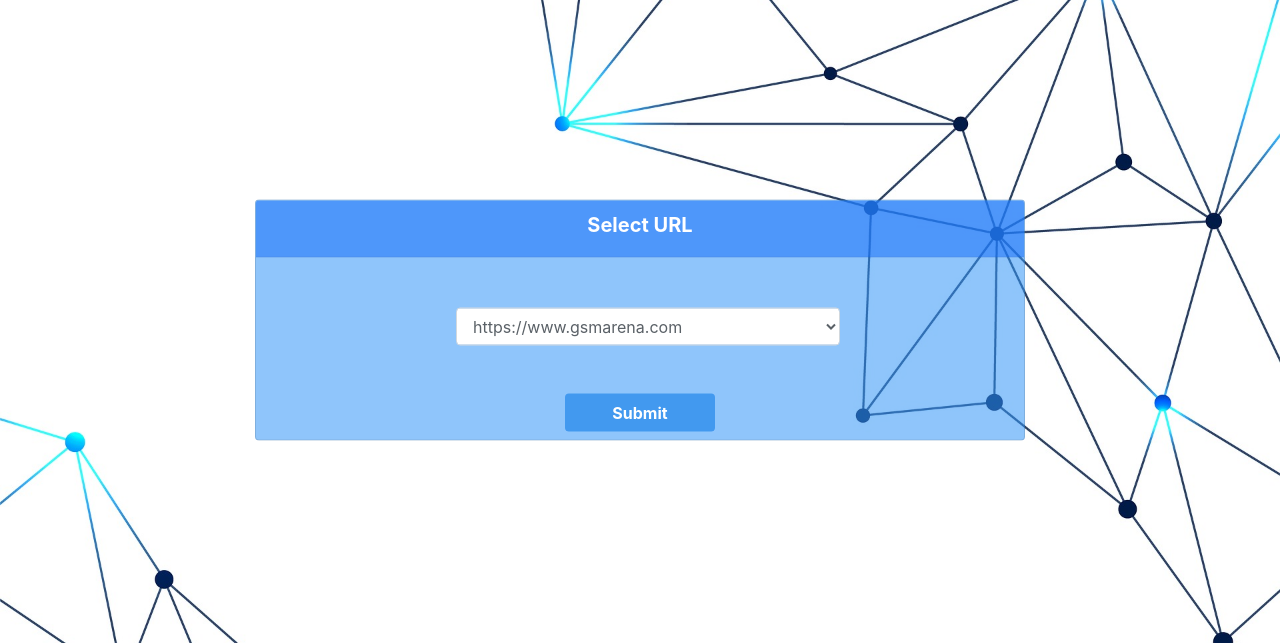
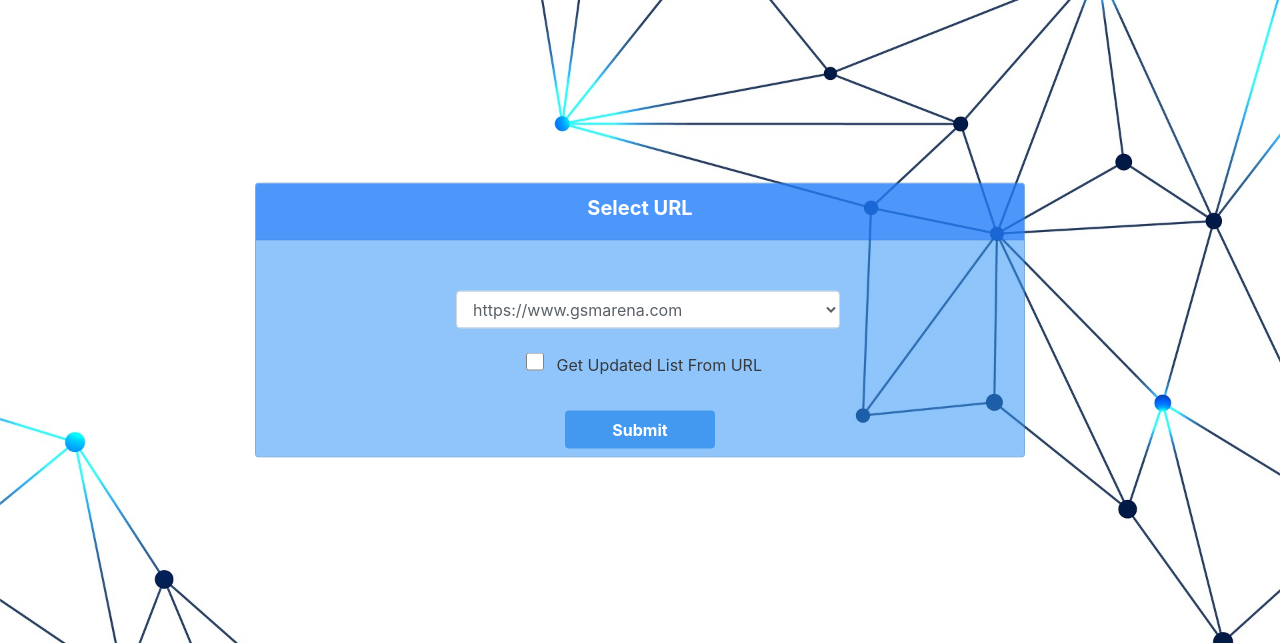
Before and after one commit to ashwinibr/SocialMediaIssueTrackingTool, a Django app: page /home/ in a window 1280 px wide. Shown: the part 80-723 px from the top of the page. Run offline with Django 3.2, Linux system fonts and the light colour scheme; some libraries are stand-ins or nearby versions.

Commit message:
updated code to save and retrive data from sql DB if already exist in db
-- Code updated to reduce run time by save and retrive the brand names model names from all url instead of retriving them from webpage everytime.

-- option added before submit button to select if want to get updated data from website or retrive from database if already exist.

```diff
--- a/ScrapingTool/Generic/constant.py
+++ b/ScrapingTool/Generic/constant.py
@@ -23,3 +23,5 @@ ANNOUNCED_YEAR_DICT_KEY = "Announced_Year"
 BRAND_NAME_DICT_KEY = "Brand_Name"
 BRAND_LINK_DICT_KEY = "Link"
 PRODUCT_DICT_KEY = "Product"
+MAIN_URL_KEY = "URL"
+BRAND_NAME_KEY = "Brand_Name"
--- a/ScrapingTool/Generic/parser.py
+++ b/ScrapingTool/Generic/parser.py
@@ -47,7 +47,7 @@ def parse(url):
         http_response.close()
     except Exception as ex:
             print(str(ex))
-            print("fetching from google webcahe")
+            print("fetching from google web cache")
             user_agent = get_random_ua()
             headers = {
                     'user-agent': user_agent,
@@ -61,4 +61,5 @@ def parse(url):
         if len(soup) > 0:
             return soup
         else:
+            print("<<<<<<< URL not accessable >>>>>>")
             return None
--- a/ScrapingTool/templates/brandselection.html
+++ b/ScrapingTool/templates/brandselection.html
@@ -33,6 +33,9 @@
                         {%endfor %}
                     </select>
                 </div>
+                <div id="from-url" class="from-url">
+                    <input type="checkbox" id="from-url" name="from-url" onchange="clearDateErr()"> Get Updated List From URL<br><br>
+                </div>
                 <input type="submit" name="brand_submit" value="Submit" onclick="LoadMain()">
                 <t style="color:red">{{errorvalue}}</t>
             </form>
--- a/ScrapingTool/templates/homepage.html
+++ b/ScrapingTool/templates/homepage.html
@@ -36,7 +36,10 @@
                         <!--<option type="option" id="id_main_url" name="mainurl" value="https://www.androidpit.com//">https://www.androidpit.com</option>//-->
                     </select>
                 </div>
-                <br><input type="submit" name="homepage_submit_btn" value="Submit" onclick="LoadMain()">
+                <div id="from-url" class="from-url">
+                    <input type="checkbox" id="from-url" name="from-url" onchange="clearDateErr()"> Get Updated List From URL<br><br>
+                </div>
+                <input type="submit" name="homepage_submit_btn" value="Submit" onclick="LoadMain()">
                 {% if messages %}
                 {% for message in messages %}
                 <script>
--- a/ScrapingTool/templates/product.html
+++ b/ScrapingTool/templates/product.html
@@ -35,6 +35,7 @@
                     var valueDatefrom =  new Date(document.getElementById('fromdate').value);
                     var valueDateto =  new Date(document.getElementById('todate').value);
                     var diff =  parseInt((valueDateto-valueDatefrom) / (1000 * 60 * 60 * 24), 10);
+
                     if(diff>15){
                         alert("You have selected "+diff+' days, Please Select Date Range upto 15 Days!');
                     }
@@ -162,7 +163,7 @@
                                         <div class="input-group-prepend">
                                             <span class="input-group-text">To Date:</span>
                                         </div>
-                                        <input type="date" class="form-control" name="todate" id="todate" onblur="checkTextFieldFrom(); limitToDate();">
+                                        <input type="date" class="form-control" name="todate" id="todate" onblur="limitToDate(); checkTextFieldFrom();">
                                     </div>
                                     <span id="errorto" style="color:red"></span><br>
                                     <div id="select-all" class="select-all">
--- a/ScrapingTool/views.py
+++ b/ScrapingTool/views.py
@@ -16,7 +16,7 @@ from ScrapingTool.Generic.DateFormateClass import date_format_change, dateFormat
 from ScrapingTool.sonyforum.get_issue_links import getIssueLinks
 from ScrapingTool.sonyforum.product_name_and_links import getProductNamesAndLinks
 from ScrapingTool.Models.sqlite3_read_write import GetData_In_Dict, GetData_In_Tuple, \
-    Get_Chart_Prod_List, Get_RequestID
+    Get_Chart_Prod_List, Get_RequestID, Check_Existing_Data
 
 logging.basicConfig(filename='error.log', level=logging.DEBUG)
 
@@ -70,8 +70,16 @@ def brand_view(request):
             return redirect('home')
 
     main_url = str(request.session.get('mainurl'))
+    from_url = request.POST.get('from-url')
     if main_url:
-        brand_list = get_brand_names(request)
+        if(from_url=='None'):
+            brand_list = get_brand_names(request)
+        else:
+            try:
+                brand_list = Check_Existing_Data(main_url)
+            except:
+                brand_list = get_brand_names(request)
+
         logging.info("<<<<<<< Received List of Mobile Brand Names >>>>>>> %s", brand_list[0])
         logging.info("Rendering to brandselection.html page to display brand names from user selcted URL")
         return render(request, "brandselection.html", {"brandlist": brand_list[0]})
@@ -98,7 +106,6 @@ def mobile_view(request):
     mobile_list_display = []
     announced_year = []
 
-
     if request.POST.get('back_button'):
         logging.info("Session ID: %s", request.session.get('cur_view'))
         if(request.session.get('cur_view')=='mobile-view'):
@@ -108,7 +115,9 @@ def mobile_view(request):
             return response
         else:
             filter_value = 'Latest Released'
-            mobile_list = GetData_In_Tuple(MODEL_NAME_DATABASE_TABLE)
+            main_url = str(request.session.get('mainurl'))
+            from_url = request.POST.get('from-url')
+            mobile_list = GetData_In_Tuple(MODEL_NAME_DATABASE_TABLE,main_url, request.session.get('selected_brand'))
             announced_year = ['Latest Released']
 
             for year in mobile_list[0]:
@@ -140,15 +149,26 @@ def mobile_view(request):
     if request.POST.get('brand_submit'):
         request.session['cur_view']='mobile-view'
         logging.info("<<<<<<<<< Submit button clicked in brandselection view >>>>>>>>>>>")
-        brand_dict = GetData_In_Dict(MOBILE_BRANDS_DATABASE_TABLE)
-
+        main_url = str(request.session.get('mainurl'))
+        brand_dict = GetData_In_Dict(MOBILE_BRANDS_DATABASE_TABLE, main_url)
         selected_brand = request.POST.getlist('brand[]')
+        request.session['selected_brand'] = request.POST.getlist('brand[]')
         logging.info("<<<<<<<<< User selected Brand name >>>>>>>>>>>%s", selected_brand[0])
         brand_url = brand_dict[selected_brand[0]]
         request.session['brand']= selected_brand[0]
         logging.info("<<<<<<<<< Getting mobile names from user selected Brand name >>>>>>>>>>>")
         #Model list contains year and model name
-        mobile_list = get_models_names(brand_url)
+
+        main_url = str(request.session.get('mainurl'))
+        from_url = request.POST.get('from-url')
+        check_data_in_DB = GetData_In_Tuple(MODEL_NAME_DATABASE_TABLE,main_url, request.session.get('selected_brand'))
+        if(from_url=='on'):
+            mobile_list = get_models_names(request,brand_url)
+        elif(len(check_data_in_DB[1])<=2):
+            mobile_list = get_models_names(request,brand_url)
+        else:
+            mobile_list = GetData_In_Tuple(MODEL_NAME_DATABASE_TABLE,main_url, request.session.get('selected_brand'))
+
 
         # Getting year from the list
         for key in mobile_list[0].keys():
@@ -165,7 +185,11 @@ def mobile_view(request):
     if request.POST.get('updatelist'):
         logging.info("<<<<<<<<< update list button clicked >>>>>>>>>>>")
         filter_value = request.POST.get('years')
-        mobile_list = GetData_In_Tuple(MODEL_NAME_DATABASE_TABLE)
+        main_url = str(request.session.get('mainurl'))
+        from_url = request.POST.get('from-url')
+        selected_brand = request.POST.getlist('brand[]')
+
+        mobile_list = GetData_In_Tuple(MODEL_NAME_DATABASE_TABLE,main_url, request.session.get('selected_brand'))
         announced_year = ['Latest Released']
 
         for year in mobile_list[0]:
@@ -191,7 +215,9 @@ def mobile_view(request):
 
     if request.POST.get('product_submit_button'):
         logging.info("social media submit button clicked")
-        mobile_list = GetData_In_Tuple(MODEL_NAME_DATABASE_TABLE)
+        main_url = str(request.session.get('mainurl'))
+        from_url = request.POST.get('from-url')
+        mobile_list = GetData_In_Tuple(MODEL_NAME_DATABASE_TABLE,main_url, request.session.get('selected_brand'))
         mobile_dict = mobile_list[1]
 
         announced_year = ['Latest Released']
```
Also changed, not shown: ScrapingTool/Models/sqlite3_read_write.py (+39 -10 lines), ScrapingTool/controller/get_model_names/brand_name_scraping.py (+15 -5 lines), ScrapingTool/controller/get_model_names/model_name_scraping.py (+32 -11 lines), ScrapingTool/controller/main_scraper_module.py (+5 -5 lines), db.sqlite3. Lines whose indentation alone changed are shown as unchanged.
